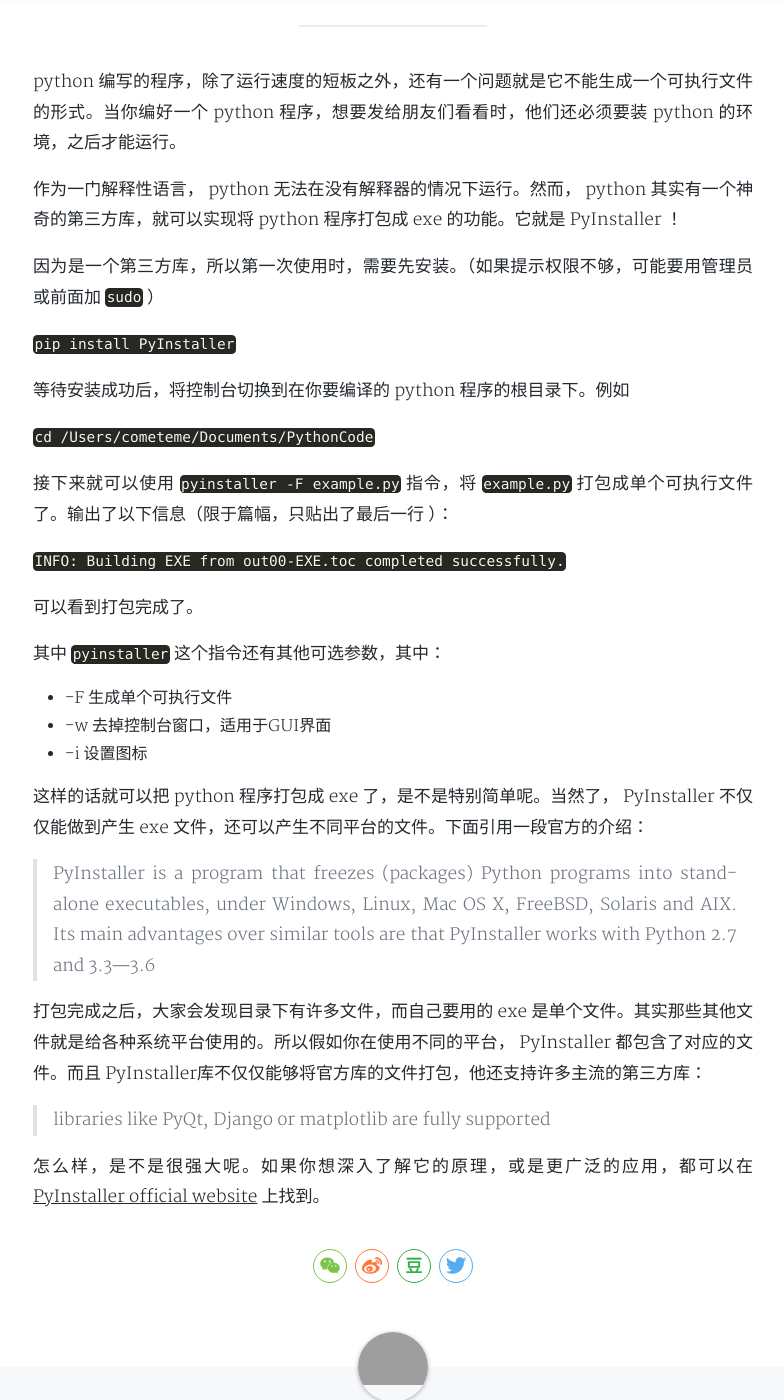
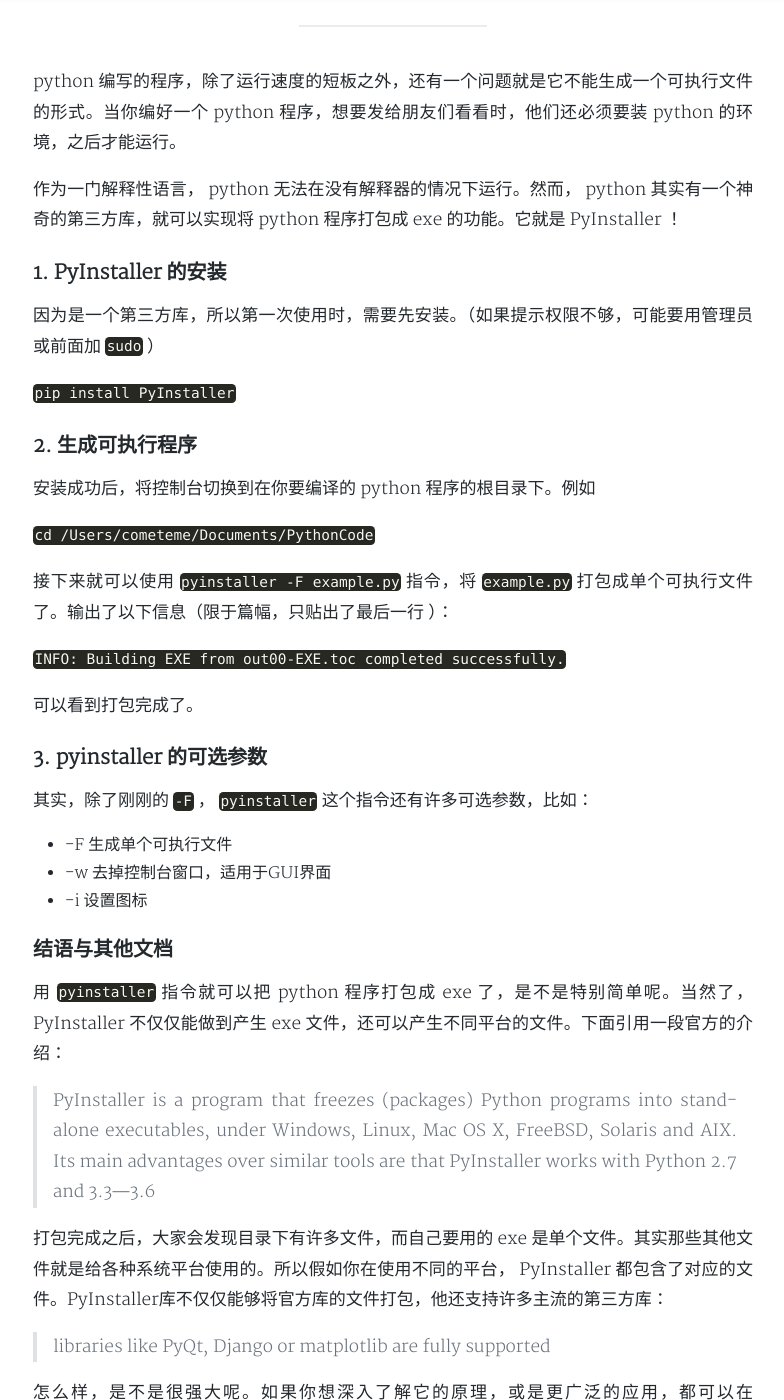
Before and after one commit to cometeme/cometeme.github.io, a Jekyll site: the page built from _posts/2018-08-05-PyInstaller库.md, in a window 1280 px wide and 1400 px high, scrolled down 571 px. Shown: the whole window, without its empty margins (247-1031 px from the left). Built offline with Jekyll 4.4.1, drawn with Linux system fonts in a browser that asks for light colours; nearby versions of some CDN libraries; a style sheet for code colours, icons or effects is not loaded.

Commit message:
Update 2018-08-05-PyInstaller库.md

```diff
--- a/_posts/2018-08-05-PyInstaller库.md
+++ b/_posts/2018-08-05-PyInstaller库.md
@@ -12,11 +12,15 @@
 
 作为一门解释性语言， python 无法在没有解释器的情况下运行。然而， python 其实有一个神奇的第三方库，就可以实现将 python 程序打包成 exe 的功能。它就是 PyInstaller ！
 
+### 1. PyInstaller 的安装
+
 因为是一个第三方库，所以第一次使用时，需要先安装。（如果提示权限不够，可能要用管理员或前面加 `sudo` ）
 
 `pip install PyInstaller`
 
-等待安装成功后，将控制台切换到在你要编译的 python 程序的根目录下。例如
+### 2. 生成可执行程序
+
+安装成功后，将控制台切换到在你要编译的 python 程序的根目录下。例如
 
 `cd /Users/cometeme/Documents/PythonCode`
 
@@ -26,18 +30,21 @@
 
 可以看到打包完成了。
 
-其中 `pyinstaller` 这个指令还有其他可选参数，其中：
+### 3. pyinstaller 的可选参数
+
+其实，除了刚刚的 `-F` ， `pyinstaller` 这个指令还有许多可选参数，比如：
 
 * -F 生成单个可执行文件
 * -w 去掉控制台窗口，适用于GUI界面
 * -i 设置图标
 
-这样的话就可以把 python 程序打包成 exe 了，是不是特别简单呢。当然了， PyInstaller 不仅仅能做到产生 exe 文件，还可以产生不同平台的文件。下面引用一段官方的介绍：
+### 结语与其他文档
+
+用 `pyinstaller` 指令就可以把 python 程序打包成 exe 了，是不是特别简单呢。当然了， PyInstaller 不仅仅能做到产生 exe 文件，还可以产生不同平台的文件。下面引用一段官方的介绍：
 
 > PyInstaller is a program that freezes (packages) Python programs into stand-alone executables, under Windows, Linux, Mac OS X, FreeBSD, Solaris and AIX. Its main advantages over similar tools are that PyInstaller works with Python 2.7 and 3.3—3.6
 
-
-打包完成之后，大家会发现目录下有许多文件，而自己要用的 exe 是单个文件。其实那些其他文件就是给各种系统平台使用的。所以假如你在使用不同的平台， PyInstaller 都包含了对应的文件。而且 PyInstaller库不仅仅能够将官方库的文件打包，他还支持许多主流的第三方库：
+打包完成之后，大家会发现目录下有许多文件，而自己要用的 exe 是单个文件。其实那些其他文件就是给各种系统平台使用的。所以假如你在使用不同的平台， PyInstaller 都包含了对应的文件。PyInstaller库不仅仅能够将官方库的文件打包，他还支持许多主流的第三方库：
 
 > libraries like PyQt, Django or matplotlib are fully supported
 
```
